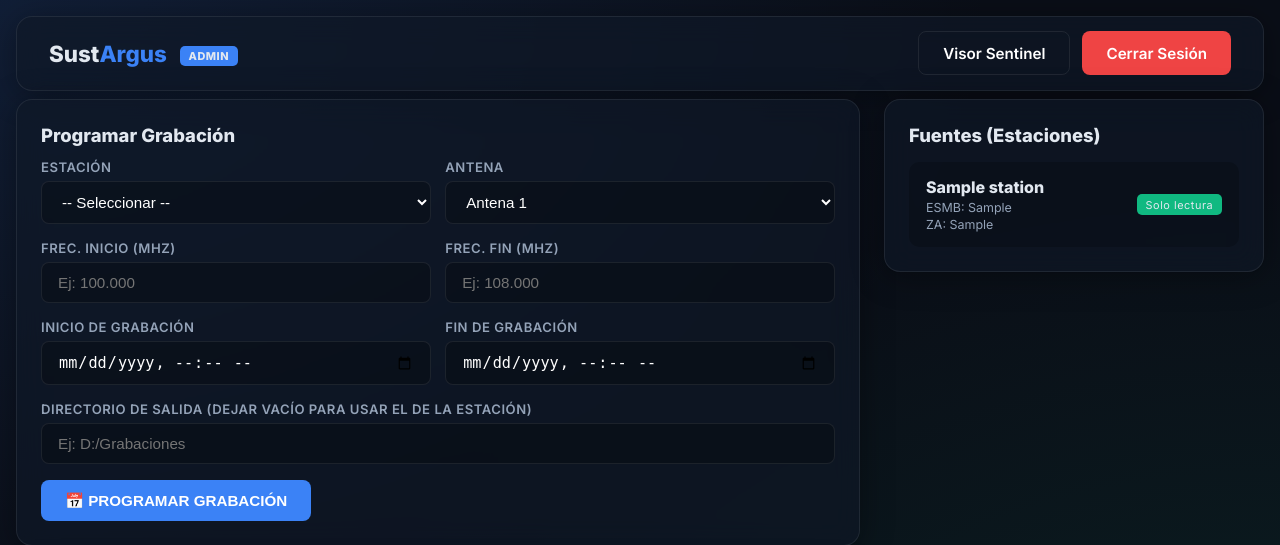
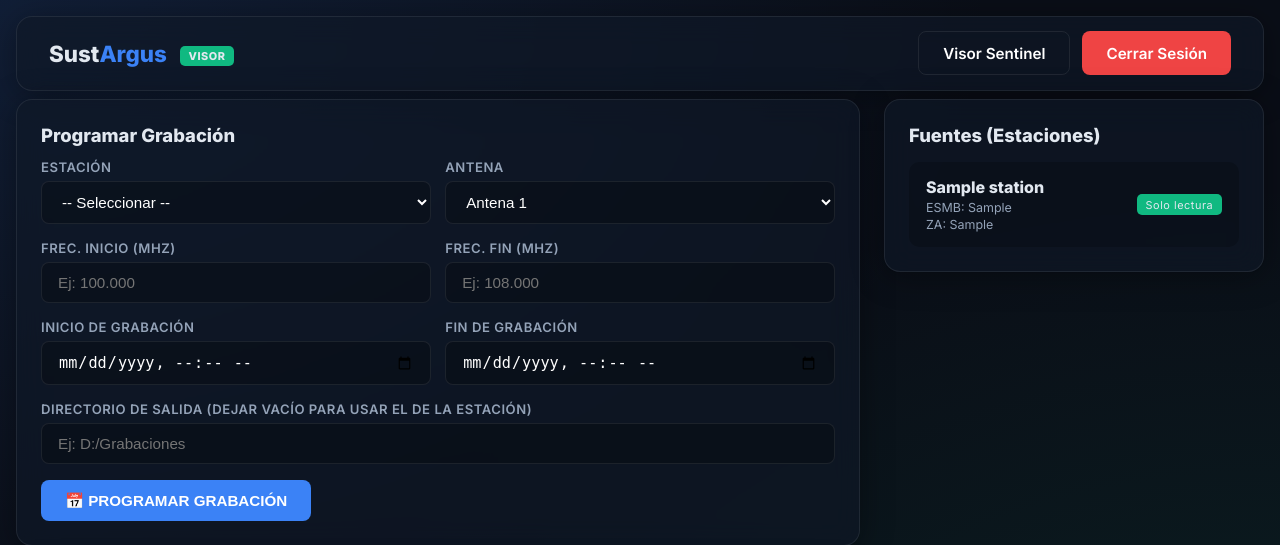
Before and after one commit to PhoenixWally/proyecto_centro_completo, a Flask app: template esmb/sustargus/templates/dashboard.html in a window 1280 px wide. Shown: the top 545 px of the page. Run offline with Flask 3, Linux system fonts and the light colour scheme; the template is opened without the code that fills it: most values are stand-ins (such as "Sample title", 1, 10 or a date in 2020).

Commit message:
SustArgus: Corregidos permisos de Gestor/Visor y navegación de Dashboard

```diff
--- a/esmb/sustargus/app.py
+++ b/esmb/sustargus/app.py
@@ -441,7 +441,7 @@
 
 # ─── API Grabaciones ─────────────────────────────────────────
 @app.route('/api/recordings', methods=['GET'])
-@admin_required
+@login_required
 def list_recordings():
     db = get_db()
     rows = db.execute('''SELECT r.*, s.name as station_name FROM recordings r
@@ -478,7 +478,7 @@
     return jsonify({"success": True, "id": cur.lastrowid})
 
 @app.route('/api/recordings/<int:rid>', methods=['GET'])
-@admin_required
+@login_required
 def get_recording(rid):
     db = get_db()
     row = db.execute("SELECT * FROM recordings WHERE id=?", (rid,)).fetchone()
--- a/esmb/sustargus/templates/dashboard.html
+++ b/esmb/sustargus/templates/dashboard.html
@@ -9,7 +9,11 @@
 </head>
 <body class="app-body">
     <nav class="navbar glass-panel">
-        <div class="nav-brand">Sust<span class="accent">Argus</span> <span class="badge">ADMIN</span></div>
+        <div class="nav-brand">Sust<span class="accent">Argus</span>
+            {% if role == 'admin' %}<span class="badge">ADMIN</span>
+            {% elif role == 'manager' %}<span class="badge">GESTOR</span>
+            {% else %}<span class="badge guest">VISOR</span>{% endif %}
+        </div>
         <div class="nav-links">
             {% if role == 'admin' %}
             <button class="btn btn-outline" onclick="openUserModal()">👥 Gestionar Usuarios</button>
--- a/esmb/sustargus/templates/sentinel.html
+++ b/esmb/sustargus/templates/sentinel.html
@@ -16,8 +16,8 @@
             <span class="text-muted" style="font-size:0.75rem;font-weight:400;margin-left:0.5rem">{{ username }}</span>
         </div>
         <div class="nav-links">
-            {% if role == 'admin' %}
-            <a href="{{ url_for('dashboard') }}" class="btn btn-outline">Volver a Admin</a>
+            {% if role != 'guest' %}
+            <a href="{{ url_for('dashboard') }}" class="btn btn-outline">Dashboard</a>
             {% endif %}
             {% if role != 'guest' %}
             <a href="{{ url_for('logout') }}" class="btn btn-danger">Cerrar Sesión</a>
```
